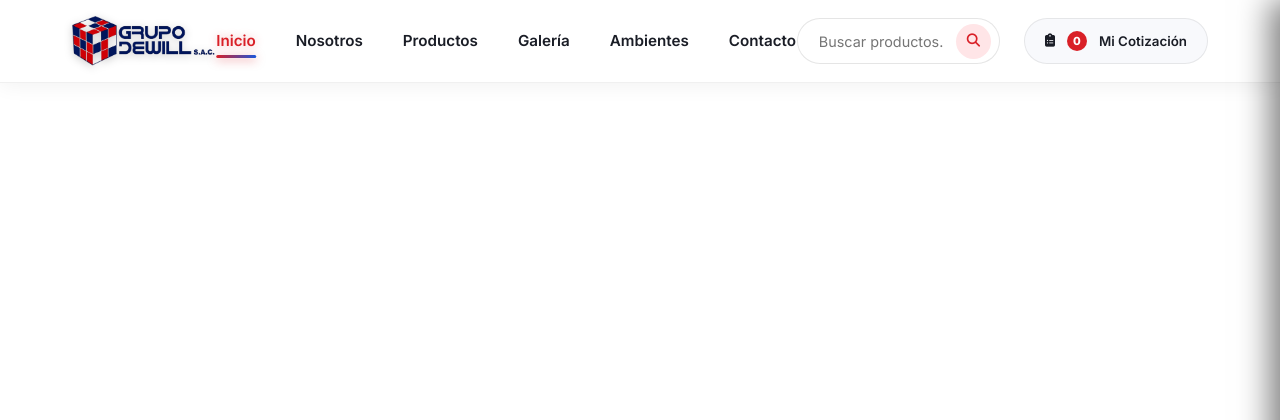
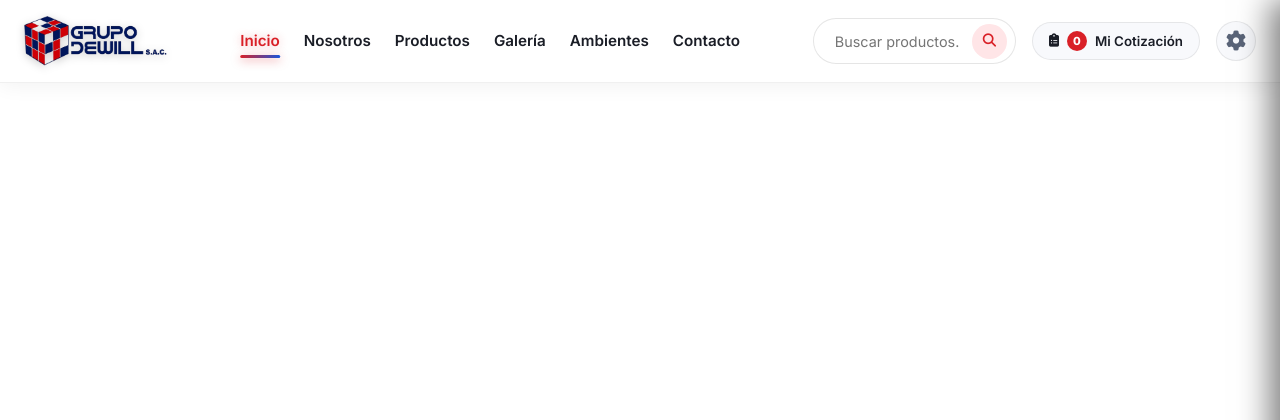
Before and after one commit to alemherb-sketch/grupo-dewill, a Flask app: page / in a window 1280 px wide. Shown: the top 420 px of the page. Run offline with Flask 3, Linux system fonts and the light colour scheme.

Commit message:
Mover panel administrativo a la cabecera y optimizar diseño de barra de navegacion para evitar cortes

```diff
--- a/static/css/styles.css
+++ b/static/css/styles.css
@@ -114,9 +114,9 @@ img {
 }
 
 .nav-container {
-    max-width: 1200px;
+    max-width: 1400px;
     margin: 0 auto;
-    padding: 0 2rem;
+    padding: 0 1.5rem;
     display: flex;
     justify-content: space-between;
     align-items: center;
@@ -163,7 +163,7 @@ img {
 
 .nav-links {
     display: flex;
-    gap: 2.5rem;
+    gap: 1.5rem;
 }
 
 .nav-link {
@@ -253,23 +253,44 @@ img {
 .nav-actions {
     display: flex;
     align-items: center;
-    gap: 1.5rem;
+    gap: 1rem;
 }
 
 .btn-cart {
     background: var(--bg-surface);
     border: 1px solid rgba(0, 0, 0, 0.08);
     color: var(--text-main);
-    padding: 0.75rem 1.25rem;
+    padding: 0.5rem 1rem;
     border-radius: var(--radius-full);
     display: flex;
     align-items: center;
-    gap: 0.75rem;
+    gap: 0.5rem;
     cursor: pointer;
     transition: var(--transition);
     position: relative;
     font-family: var(--font-body);
     font-weight: 600;
+}
+
+.btn-admin {
+    background: var(--bg-surface);
+    color: var(--text-muted);
+    width: 40px;
+    height: 40px;
+    border-radius: 50%;
+    display: flex;
+    align-items: center;
+    justify-content: center;
+    font-size: 1.25rem;
+    border: 1px solid rgba(0,0,0,0.08);
+    transition: var(--transition);
+    cursor: pointer;
+}
+
+.btn-admin:hover {
+    color: var(--primary);
+    border-color: var(--primary);
+    transform: rotate(45deg);
 }
 
 .btn-cart:hover {
--- a/templates/base.html
+++ b/templates/base.html
@@ -36,6 +36,7 @@
                     <span class="cart-badge" id="cartBadge">0</span>
                     <span class="cart-label">Mi Cotización</span>
                 </button>
+                <a href="{{ url_for('admin_login') }}" class="btn-admin" title="Panel Administrativo"><i class="fas fa-cog"></i></a>
                 <button class="hamburger" id="hamburger" onclick="toggleMobileMenu()">
                     <span></span><span></span><span></span>
                 </button>
@@ -76,9 +77,8 @@
                     <a href="{{ url_for('productos', cat='accesorios') }}">Accesorios</a>
                 </div>
             </div>
-            <div class="footer-bottom" style="display:flex; justify-content:space-between; align-items:center;">
+            <div class="footer-bottom">
                 <p>&copy; 2026 Grupo Dewill. Todos los derechos reservados.</p>
-                <a href="{{ url_for('admin_login') }}" style="color:var(--text-muted); font-size:1.2rem; transition:color 0.3s;" title="Acceso Administrativo"><i class="fas fa-cog"></i></a>
             </div>
         </div>
     </footer>
```
Also changed, not shown: styles.css (+27 -6 lines).
